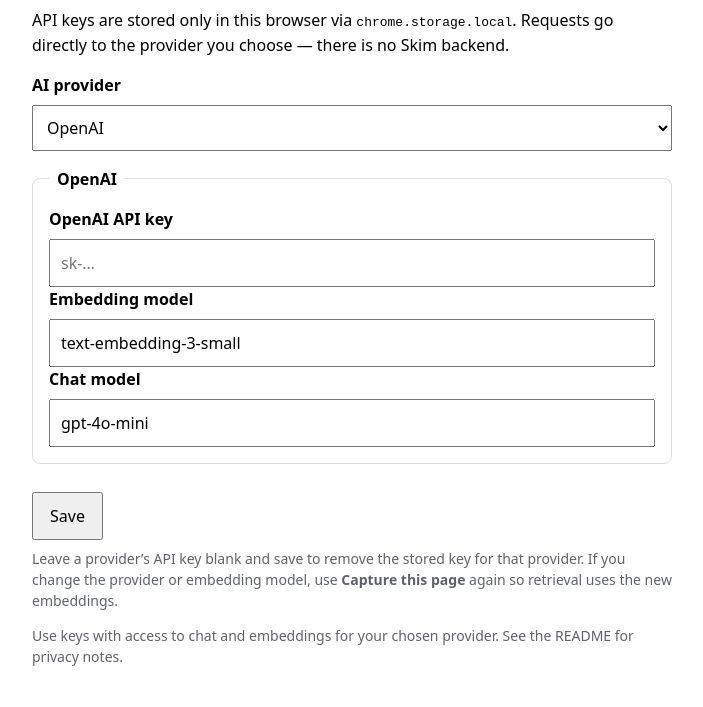
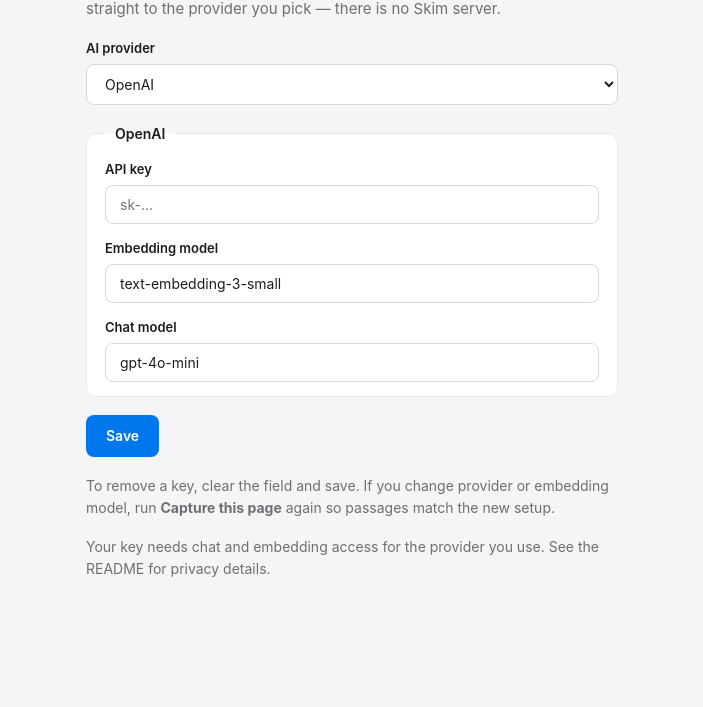
Before and after one commit to IlluriManikanta/skim, a browser extension: page extension/options.html in a window 1280 px wide. Shown: the part 101-808 px from the top of the page, without its empty margins (288-991 px from the left). Drawn offline with Linux system fonts and the light colour scheme; files whose address does not match are found by name.

Commit message:
feat: ui upgrade

```diff
--- /dev/null
+++ b/extension/options.css
@@ -0,0 +1,117 @@
+/* Options page — shared tokens from skim-ui.css */
+
+.options-page {
+  max-width: 560px;
+  margin: 0 auto;
+  padding: var(--space-5) var(--space-3) var(--space-5);
+  line-height: 1.55;
+}
+
+.options-page h1 {
+  margin: 0 0 var(--space-2);
+  font-size: 26px;
+  font-weight: 600;
+  letter-spacing: -0.03em;
+}
+
+.options-lead {
+  margin: 0 0 var(--space-4);
+  color: var(--muted);
+  font-size: 15px;
+  line-height: 1.55;
+}
+
+.options-form .field {
+  margin-bottom: var(--space-4);
+}
+
+.options-form label.field-label {
+  display: block;
+  font-weight: 600;
+  font-size: 13px;
+  margin-bottom: var(--space-1);
+  color: var(--text);
+}
+
+.options-form select {
+  width: 100%;
+  max-width: 100%;
+}
+
+.options-form fieldset {
+  border: 1px solid var(--border-subtle);
+  border-radius: var(--radius-md);
+  padding: var(--space-3) var(--space-4);
+  margin: 0 0 var(--space-4);
+  background: var(--surface);
+}
+
+.options-form legend {
+  font-weight: 600;
+  font-size: 14px;
+  padding: 0 var(--space-2);
+  color: var(--text);
+}
+
+.options-form fieldset label.field-label {
+  margin-top: var(--space-3);
+}
+
+.options-form fieldset label.field-label:first-of-type {
+  margin-top: 0;
+}
+
+.options-form input[type="password"],
+.options-form input[type="text"],
+.options-form select {
+  width: 100%;
+  box-sizing: border-box;
+}
+
+.form-actions {
+  display: flex;
+  flex-wrap: wrap;
+  align-items: center;
+  gap: var(--space-2);
+  margin-top: var(--space-2);
+}
+
+.options-form .btn-submit {
+  appearance: none;
+  border: none;
+  background: var(--accent);
+  color: var(--on-accent);
+  font: inherit;
+  font-weight: 600;
+  font-size: 14px;
+  padding: 10px 20px;
+  border-radius: var(--radius-sm);
+  cursor: pointer;
+  transition: background 0.15s ease;
+}
+
+.options-form .btn-submit:hover {
+  background: var(--accent-hover);
+}
+
+.status-ok {
+  color: var(--success);
+  font-size: 14px;
+  font-weight: 500;
+  margin: 0;
+}
+
+.note {
+  color: var(--muted);
+  font-size: 14px;
+  margin: var(--space-4) 0 0;
+  line-height: 1.55;
+}
+
+.note:first-of-type {
+  margin-top: var(--space-5);
+}
+
+.hidden {
+  display: none !important;
+}
--- a/extension/options.html
+++ b/extension/options.html
@@ -3,105 +3,53 @@
   <head>
     <meta charset="utf-8" />
     <meta name="viewport" content="width=device-width, initial-scale=1" />
-    <title>Skim — settings</title>
-    <style>
-      :root {
-        font-family: system-ui, sans-serif;
-        color-scheme: light dark;
-      }
-      body {
-        max-width: 640px;
-        margin: 40px auto;
-        padding: 0 16px;
-        line-height: 1.5;
-      }
-      label {
-        display: block;
-        font-weight: 600;
-        margin-bottom: 8px;
-      }
-      fieldset {
-        border: 1px solid #dadce0;
-        border-radius: 8px;
-        padding: 16px;
-        margin: 16px 0;
-      }
-      legend {
-        font-weight: 600;
-        padding: 0 8px;
-      }
-      input[type="password"],
-      input[type="text"],
-      select {
-        width: 100%;
-        padding: 10px;
-        font: inherit;
-        box-sizing: border-box;
-      }
-      button {
-        margin-top: 12px;
-        margin-right: 8px;
-        padding: 10px 16px;
-        font: inherit;
-        cursor: pointer;
-      }
-      .note {
-        color: #5f6368;
-        font-size: 14px;
-        margin-top: 8px;
-      }
-      .ok {
-        color: #137333;
-        margin-top: 8px;
-      }
-      .hidden {
-        display: none;
-      }
-    </style>
+    <title>Skim — Settings</title>
+    <link rel="stylesheet" href="skim-ui.css" />
+    <link rel="stylesheet" href="options.css" />
   </head>
-  <body>
-    <h1>Skim settings</h1>
-    <p>
-      API keys are stored only in this browser via <code>chrome.storage.local</code>. Requests go directly to the
-      provider you choose — there is no Skim backend.
+  <body class="skim-ui options-page">
+    <h1>Settings</h1>
+    <p class="options-lead">
+      Keys stay in this browser only (<code>chrome.storage.local</code>). Requests go straight to the provider you pick — there is no Skim server.
     </p>
-    <form id="form">
-      <label for="provider">AI provider</label>
-      <select id="provider" name="provider" autocomplete="off">
-        <option value="openai">OpenAI</option>
-        <option value="gemini">Google Gemini</option>
-      </select>
+    <form id="form" class="options-form">
+      <div class="field">
+        <label class="field-label" for="provider">AI provider</label>
+        <select id="provider" name="provider" autocomplete="off">
+          <option value="openai">OpenAI</option>
+          <option value="gemini">Google Gemini</option>
+        </select>
+      </div>
 
       <fieldset id="openaiSection">
         <legend>OpenAI</legend>
-        <label for="openaiKey">OpenAI API key</label>
+        <label class="field-label" for="openaiKey">API key</label>
         <input id="openaiKey" name="openaiKey" type="password" autocomplete="off" placeholder="sk-…" />
-        <label for="openaiEmbedding">Embedding model</label>
+        <label class="field-label" for="openaiEmbedding">Embedding model</label>
         <input id="openaiEmbedding" name="openaiEmbedding" type="text" autocomplete="off" />
-        <label for="openaiChat">Chat model</label>
+        <label class="field-label" for="openaiChat">Chat model</label>
         <input id="openaiChat" name="openaiChat" type="text" autocomplete="off" />
       </fieldset>
 
       <fieldset id="geminiSection" class="hidden">
         <legend>Gemini</legend>
-        <label for="geminiKey">Gemini API key</label>
-        <input id="geminiKey" name="geminiKey" type="password" autocomplete="off" placeholder="API key from Google AI Studio" />
-        <label for="geminiEmbedding">Embedding model</label>
+        <label class="field-label" for="geminiKey">API key</label>
+        <input id="geminiKey" name="geminiKey" type="password" autocomplete="off" placeholder="From Google AI Studio" />
+        <label class="field-label" for="geminiEmbedding">Embedding model</label>
         <input id="geminiEmbedding" name="geminiEmbedding" type="text" autocomplete="off" />
-        <label for="geminiChat">Chat model</label>
+        <label class="field-label" for="geminiChat">Chat model</label>
         <input id="geminiChat" name="geminiChat" type="text" autocomplete="off" />
       </fieldset>
 
-      <button type="submit">Save</button>
-      <p id="status" class="ok" hidden>Saved.</p>
+      <div class="form-actions">
+        <button type="submit" class="btn-submit">Save</button>
+        <p id="status" class="status-ok" role="status" hidden>Saved.</p>
+      </div>
     </form>
     <p class="note">
-      Leave a provider’s API key blank and save to remove the stored key for that provider. If you change the
-      provider or embedding model, use <strong>Capture this page</strong> again so retrieval uses the new embeddings.
+      To remove a key, clear the field and save. If you change provider or embedding model, run <strong>Capture this page</strong> again so passages match the new setup.
     </p>
-    <p class="note">
-      Use keys with access to chat and embeddings for your chosen provider. See the README for privacy notes.
-    </p>
+    <p class="note">Your key needs chat and embedding access for the provider you use. See the README for privacy details.</p>
     <script type="module" src="options.js"></script>
   </body>
 </html>
--- a/extension/sidepanel.css
+++ b/extension/sidepanel.css
@@ -1,49 +1,44 @@
-:root {
-  color-scheme: light dark;
-  --bg: #0f1115;
-  --surface: #181b21;
-  --border: #2a3038;
-  --text: #e8eaed;
-  --muted: #9aa0a6;
-  --accent: #8ab4f8;
-  --danger: #f28b82;
-}
+/* Side panel layout — uses tokens from skim-ui.css */
 
-@media (prefers-color-scheme: light) {
-  :root {
-    --bg: #f8f9fa;
-    --surface: #ffffff;
-    --border: #dadce0;
-    --text: #202124;
-    --muted: #5f6368;
-    --accent: #1a73e8;
-    --danger: #c5221f;
-  }
-}
-
-* {
-  box-sizing: border-box;
-}
-
-body {
-  margin: 0;
-  font-family: system-ui, -apple-system, Segoe UI, Roboto, sans-serif;
-  font-size: 14px;
-  line-height: 1.45;
-  background: var(--bg);
-  color: var(--text);
+body.skim-ui {
   min-height: 100vh;
 }
 
 .header {
-  padding: 12px 14px 8px;
-  border-bottom: 1px solid var(--border);
+  padding: var(--space-4) var(--space-3) var(--space-3);
+  border-bottom: 1px solid var(--border-subtle);
+  background: var(--bg-elevated);
 }
 
-.header h1 {
-  margin: 0 0 6px;
-  font-size: 18px;
+.header-brand {
+  display: flex;
+  align-items: flex-start;
+  gap: var(--space-3);
+}
+
+.header-logo {
+  flex-shrink: 0;
+  line-height: 0;
+  margin-top: 2px;
+}
+
+.header-logo svg {
+  display: block;
+  border-radius: 6px;
+}
+
+.header-text h1 {
+  margin: 0 0 4px;
+  font-size: 20px;
   font-weight: 600;
+  letter-spacing: -0.02em;
+  line-height: 1.2;
+}
+
+.header-tagline {
+  font-size: 13px;
+  line-height: 1.45;
+  max-width: 42ch;
 }
 
 .muted {
@@ -53,15 +48,32 @@
 
 .small {
   font-size: 12px;
+  line-height: 1.4;
 }
 
 .toolbar {
   display: flex;
+  flex-direction: column;
+  gap: var(--space-2);
+  padding: var(--space-3);
+  border-bottom: 1px solid var(--border-subtle);
+  background: var(--bg);
+}
+
+.toolbar-primary {
+  display: flex;
   flex-wrap: wrap;
-  gap: 8px;
+  gap: var(--space-2);
   align-items: center;
-  padding: 10px 14px;
-  border-bottom: 1px solid var(--border);
+}
+
+.toolbar-secondary {
+  display: flex;
+  flex-wrap: wrap;
+  align-items: center;
+  justify-content: space-between;
+  gap: var(--space-2);
+  padding-top: 2px;
 }
 
 .btn {
@@ -69,25 +81,46 @@
   border: 1px solid var(--border);
   background: var(--surface);
   color: var(--text);
-  border-radius: 8px;
-  padding: 8px 12px;
+  border-radius: var(--radius-sm);
+  padding: 8px 14px;
   font: inherit;
+  font-size: 14px;
   cursor: pointer;
+  transition: background 0.15s ease, border-color 0.15s ease, transform 0.1s ease;
 }
 
-.btn:hover {
-  filter: brightness(1.08);
+.btn:hover:not(:disabled) {
+  background: var(--surface-muted);
+}
+
+.btn:active:not(:disabled) {
+  transform: scale(0.98);
+}
+
+.btn.secondary {
+  background: transparent;
+  border-color: var(--border);
+  color: var(--text);
+  font-weight: 500;
+}
+
+.btn.secondary:hover:not(:disabled) {
+  background: var(--surface-muted);
 }
 
 .btn.primary {
   background: var(--accent);
-  color: #0b111a;
+  color: var(--on-accent);
   border-color: transparent;
   font-weight: 600;
 }
 
+.btn.primary:hover:not(:disabled) {
+  background: var(--accent-hover);
+}
+
 .btn:disabled {
-  opacity: 0.5;
+  opacity: 0.45;
   cursor: not-allowed;
 }
 
@@ -95,11 +128,20 @@
   color: var(--accent);
   text-decoration: none;
   font-size: 13px;
-  margin-left: auto;
+  font-weight: 500;
 }
 
 .link:hover {
   text-decoration: underline;
+}
+
+.link.tertiary {
+  color: var(--muted);
+  font-weight: 500;
+}
+
+.link.tertiary:hover {
+  color: var(--accent);
 }
 
 .debug-label {
@@ -108,13 +150,16 @@
   display: flex;
   align-items: center;
   gap: 6px;
-  margin-left: 4px;
+}
+
+.debug-label input {
+  accent-color: var(--accent);
 }
 
 .session-bar {
-  padding: 8px 14px;
-  background: var(--surface);
-  border-bottom: 1px solid var(--border);
+  padding: var(--space-2) var(--space-3);
+  background: var(--surface-muted);
+  border-bottom: 1px solid var(--border-subtle);
 }
 
 .session-title {
@@ -122,6 +167,7 @@
   font-weight: 600;
   font-size: 13px;
   word-break: break-word;
+  line-height: 1.35;
 }
 
 .hidden {
@@ -129,43 +175,47 @@
 }
 
 .empty-hint {
-  margin: 10px 14px 0;
-  padding: 10px 12px;
-  border-radius: 8px;
-  border: 1px solid var(--border);
+  margin: var(--space-3) var(--space-3) 0;
+  padding: var(--space-2) var(--space-3);
+  border-radius: var(--radius-md);
+  border: 1px solid var(--border-subtle);
+  background: var(--surface);
   color: var(--muted);
   font-size: 13px;
-  line-height: 1.4;
+  line-height: 1.45;
 }
 
 .warn {
-  margin: 10px 14px;
-  padding: 10px 12px;
-  border-radius: 8px;
-  border: 1px solid var(--danger);
+  margin: var(--space-3);
+  padding: var(--space-2) var(--space-3);
+  border-radius: var(--radius-md);
+  border: 1px solid color-mix(in srgb, var(--danger) 45%, var(--border));
   color: var(--danger);
-  background: color-mix(in srgb, var(--danger) 12%, transparent);
+  background: var(--danger-bg);
   font-size: 13px;
+  line-height: 1.45;
 }
 
 .thread {
-  padding: 12px 14px 100px;
+  padding: var(--space-3) var(--space-3) 108px;
   display: flex;
   flex-direction: column;
-  gap: 12px;
+  gap: var(--space-3);
 }
 
 .bubble {
-  border-radius: 10px;
-  padding: 10px 12px;
+  border-radius: var(--radius-md);
+  padding: var(--space-3);
   max-width: 100%;
-  border: 1px solid var(--border);
+  border: 1px solid var(--border-subtle);
   background: var(--surface);
+  box-shadow: 0 1px 2px color-mix(in srgb, var(--text) 4%, transparent);
 }
 
 .bubble.user {
   align-self: flex-end;
-  border-color: color-mix(in srgb, var(--accent) 40%, var(--border));
+  border-color: color-mix(in srgb, var(--accent) 28%, var(--border));
+  background: color-mix(in srgb, var(--accent) 8%, var(--surface));
 }
 
 .bubble.assistant .answer {
@@ -173,16 +223,16 @@
 }
 
 .citations {
-  margin-top: 10px;
-  padding-top: 10px;
-  border-top: 1px solid var(--border);
+  margin-top: var(--space-3);
+  padding-top: var(--space-3);
+  border-top: 1px solid var(--border-subtle);
 }
 
 .citations h3 {
-  margin: 0 0 6px;
+  margin: 0 0 8px;
   font-size: 12px;
-  text-transform: uppercase;
-  letter-spacing: 0.04em;
+  font-weight: 600;
+  letter-spacing: 0.02em;
   color: var(--muted);
 }
 
@@ -194,10 +244,11 @@
 .cite-quote {
   display: block;
   margin-top: 4px;
-  padding: 8px;
-  border-radius: 6px;
-  background: color-mix(in srgb, var(--text) 6%, transparent);
+  padding: 8px 10px;
+  border-radius: var(--radius-sm);
+  background: var(--surface-muted);
   font-style: italic;
+  border: 1px solid transparent;
 }
 
 .debug {
@@ -211,28 +262,36 @@
   left: 0;
   right: 0;
   bottom: 0;
-  padding: 10px 14px 12px;
-  border-top: 1px solid var(--border);
-  background: color-mix(in srgb, var(--bg) 92%, transparent);
-  backdrop-filter: blur(8px);
+  padding: var(--space-3) var(--space-3) calc(var(--space-3) + env(safe-area-inset-bottom, 0));
+  border-top: 1px solid var(--border-subtle);
+  background: color-mix(in srgb, var(--bg-elevated) 88%, transparent);
+  backdrop-filter: blur(12px);
+  -webkit-backdrop-filter: blur(12px);
 }
 
-textarea {
+.ask-form textarea {
   width: 100%;
   resize: vertical;
-  min-height: 72px;
-  border-radius: 8px;
+  min-height: 76px;
+  border-radius: var(--radius-md);
   border: 1px solid var(--border);
-  padding: 10px;
+  padding: var(--space-2) var(--space-3);
   font: inherit;
+  line-height: 1.45;
   background: var(--surface);
   color: var(--text);
+}
+
+.ask-form textarea:focus {
+  outline: none;
+  border-color: var(--accent);
+  box-shadow: 0 0 0 3px var(--focus-ring);
 }
 
 .ask-actions {
   display: flex;
   justify-content: flex-end;
-  margin-top: 8px;
+  margin-top: var(--space-2);
 }
 
 .sr-only {
--- /dev/null
+++ b/extension/skim-ui.css
@@ -0,0 +1,105 @@
+/* Skim shared tokens — soft editorial utility, light-first */
+:root {
+  color-scheme: light dark;
+
+  --font-sans: -apple-system, BlinkMacSystemFont, "Segoe UI", system-ui, sans-serif;
+  --font-mono: ui-monospace, SFMono-Regular, "SF Mono", Menlo, Consolas, monospace;
+
+  --radius-sm: 8px;
+  --radius-md: 10px;
+  --radius-lg: 14px;
+
+  --space-1: 6px;
+  --space-2: 10px;
+  --space-3: 14px;
+  --space-4: 18px;
+  --space-5: 24px;
+
+  /* Light (default) */
+  --bg: #f5f5f7;
+  --bg-elevated: #ffffff;
+  --surface: #ffffff;
+  --surface-muted: #f2f2f7;
+  --border: #d8d8dc;
+  --border-subtle: #e8e8ed;
+  --text: #1d1d1f;
+  --muted: #6e6e73;
+  --accent: #0077ed;
+  --accent-hover: #0066cc;
+  --on-accent: #ffffff;
+  --focus-ring: color-mix(in srgb, var(--accent) 35%, transparent);
+  --danger: #d70015;
+  --danger-bg: color-mix(in srgb, var(--danger) 10%, transparent);
+  --success: #1b7a3d;
+}
+
+@media (prefers-color-scheme: dark) {
+  :root {
+    --bg: #1c1c1e;
+    --bg-elevated: #2c2c2e;
+    --surface: #2c2c2e;
+    --surface-muted: #3a3a3c;
+    --border: #48484a;
+    --border-subtle: #3a3a3c;
+    --text: #f5f5f7;
+    --muted: #a1a1a6;
+    --accent: #409cff;
+    --accent-hover: #5aacff;
+    --on-accent: #0b111a;
+    --focus-ring: color-mix(in srgb, var(--accent) 45%, transparent);
+    --danger: #ff6961;
+    --danger-bg: color-mix(in srgb, var(--danger) 14%, transparent);
+    --success: #5cdb7a;
+  }
+}
+
+*,
+*::before,
+*::after {
+  box-sizing: border-box;
+}
+
+body {
+  margin: 0;
+  font-family: var(--font-sans);
+  font-size: 14px;
+  line-height: 1.5;
+  background: var(--bg);
+  color: var(--text);
+  -webkit-font-smoothing: antialiased;
+}
+
+/* Shared controls (options + panel) */
+.skim-ui button,
+.skim-ui .btn {
+  font-family: inherit;
+}
+
+.skim-ui input:not([type="checkbox"]):not([type="radio"]),
+.skim-ui select,
+.skim-ui textarea {
+  font-family: inherit;
+  font-size: 14px;
+  color: var(--text);
+  background: var(--surface);
+  border: 1px solid var(--border);
+  border-radius: var(--radius-sm);
+  padding: var(--space-2) var(--space-3);
+}
+
+.skim-ui input:not([type="checkbox"]):not([type="radio"]):focus,
+.skim-ui select:focus,
+.skim-ui textarea:focus {
+  outline: none;
+  border-color: var(--accent);
+  box-shadow: 0 0 0 3px var(--focus-ring);
+}
+
+.skim-ui code {
+  font-family: var(--font-mono);
+  font-size: 0.92em;
+  padding: 0.15em 0.4em;
+  border-radius: 4px;
+  background: var(--surface-muted);
+  color: var(--text);
+}
--- a/package.json
+++ b/package.json
@@ -8,7 +8,8 @@
     "watch": "node scripts/build.mjs --watch"
   },
   "devDependencies": {
-    "esbuild": "^0.25.0"
+    "esbuild": "^0.25.0",
+    "sharp": "^0.34.1"
   },
   "dependencies": {
     "@mozilla/readability": "^0.5.0",
```
Also changed, not shown: extension/sidepanel.html (+37 -12 lines), extension/src/sidepanel.js (+4 -4 lines), scripts/build.mjs (+20 -1 lines), extension/icons/icon-128.png (added), extension/icons/icon-16.png (added), extension/icons/icon-32.png (added), extension/icons/icon-48.png (added), extension/icons/skim-mark.svg (added), extension/manifest.json, 1 other file.
